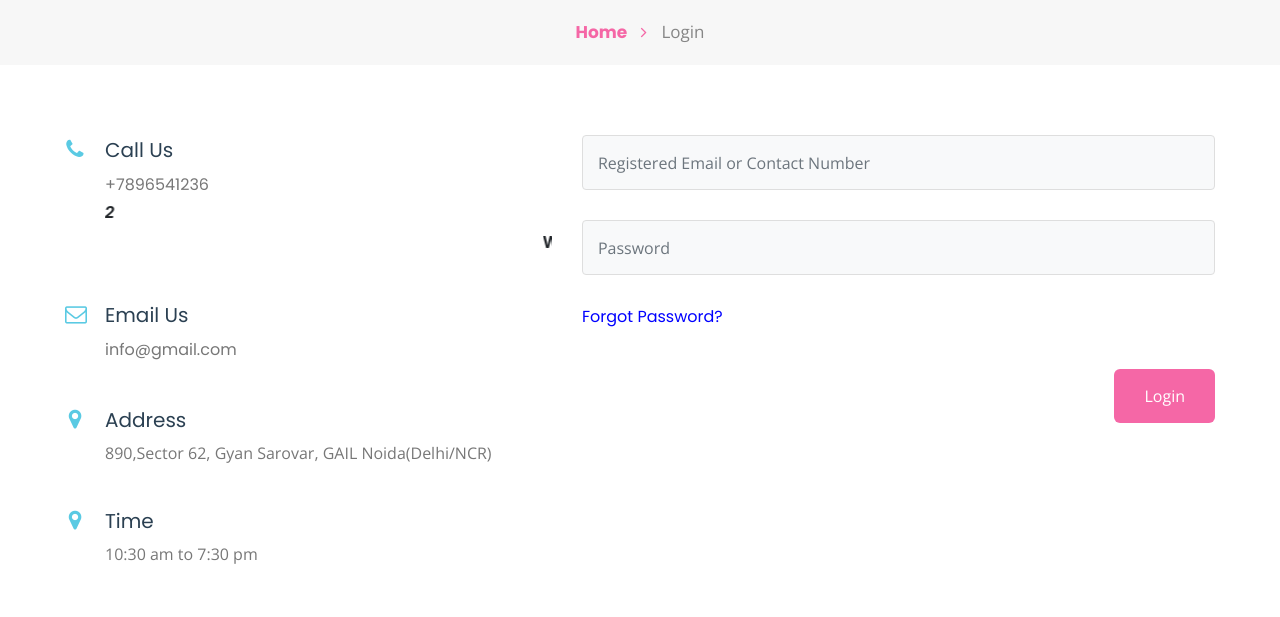
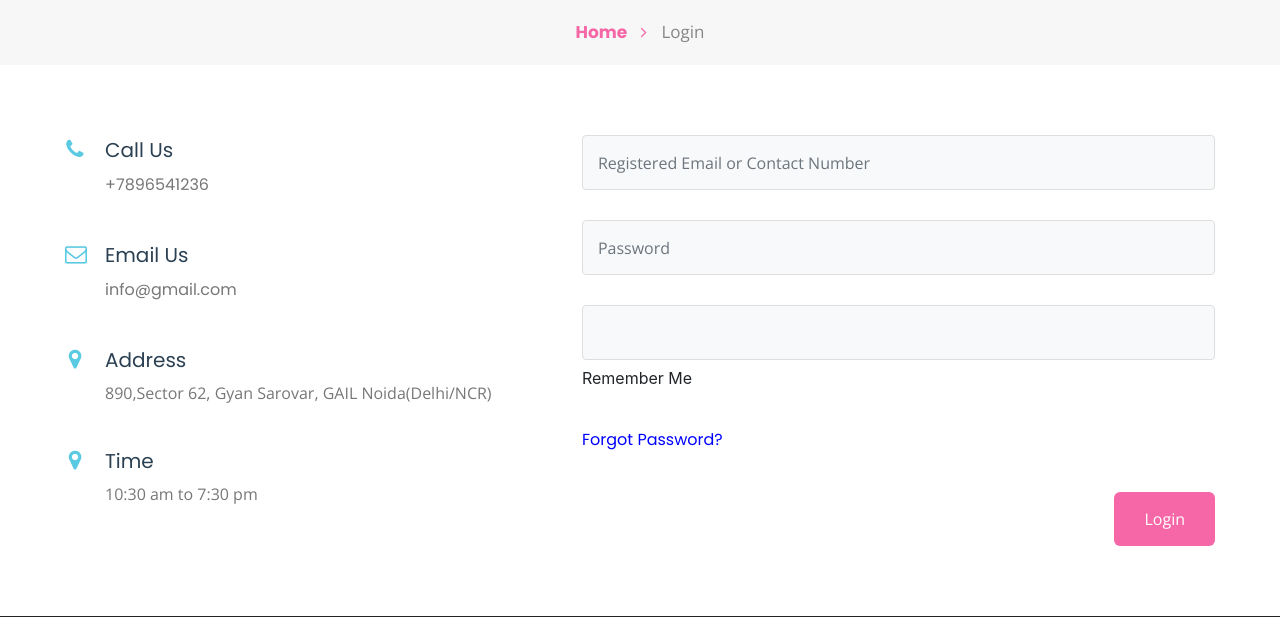
Before and after one commit to achs-a/salonManagementSystem, a PHP site: page /login.php in a window 1280 px wide. Shown: the part 341-958 px from the top of the page. Run offline with PHP 8.4, Linux system fonts and the light colour scheme; a user stored in the database is signed in; data comes from the database, SQL or seed files in the repository.

Commit message:
Add files via upload
GISLAIN added remember me

```diff
--- a/login.php
+++ b/login.php
@@ -3,15 +3,26 @@ session_start();
 error_reporting(0);
 include('includes/dbconnection.php');
 error_reporting(0);
-
-if(isset($_POST['logout']))
-  {
+if(isset($_POST['login'])) {
     $emailcon=$_POST['emailcont'];
     $password=md5($_POST['password']);
-    $query=mysqli_query($con,"select ID from tbluser where  (Email='$emailcon' || MobileNumber='$emailcon') && Password='$password' ");
+    $query=mysqli_query($con,"select ID from tbluser where (Email='$emailcon' || MobileNumber='$emailcon') && Password='$password' ");
     $ret=mysqli_fetch_array($query);
     if($ret>0){
         $_SESSION['bpmsuid']=$ret['ID'];
+
+        if(!empty($_POST["remember"])) {
+            setcookie ("user_login",$_POST["emailcont"],time()+ (10 * 365 * 24 * 60 * 60));
+            setcookie ("user_password",$_POST["password"],time()+ (10 * 365 * 24 * 60 * 60));
+        } else {
+            if(isset($_COOKIE["user_login"])) {
+                setcookie ("user_login","");
+            }
+            if(isset($_COOKIE["user_password"])) {
+                setcookie ("user_password","");
+            }
+        }
+
         header('location:index.php');
     }
     else{
@@ -22,10 +33,7 @@ if(isset($_POST['logout']))
 <!doctype html>
 <html lang="en">
 <head>
-
-
-    <title>Best Salon Management System(LTD) | Login</title>
-
+<title>Salon Management System | Login</title>
 <!-- Template CSS -->
 <link rel="stylesheet" href="assets/css/style-starter.css">
 <link href="https://fonts.googleapis.com/css?family=Josefin+Slab:400,700,700i&display=swap" rel="stylesheet">
@@ -34,8 +42,8 @@ if(isset($_POST['logout']))
 </head>
 <body id="home">
 <?php include_once('includes/header.php');?>
-
-<script src="assets/js/jquery-3.3.1.min.js"></script> <!-- Common jquery plugin -->
+<script src="assets/js/jquery-3.3.1.min.js"></script>
+<!-- Common jquery plugin -->
 <!--bootstrap working-->
 <script src="assets/js/bootstrap.min.js"></script>
 <!-- //bootstrap working-->
@@ -48,43 +56,35 @@ $(function () {
     });
 </script>
 <!-- disable body scroll which navbar is in active -->
-
 <!-- breadcrumbs -->
 <section class="w3l-inner-banner-main">
     <div class="about-inner contact ">
         <div class="container">
             <div class="main-titles-head text-center">
-            <h3 class="header-name ">
-
- Login Page
-            </h3>
+                <h3 class="header-name "> Login Page </h3>
             </div>
         </div>
     </div>
     <div class="breadcrumbs-sub">
         <div class="container">
             <ul class="breadcrumbs-custom-path">
-    <li class="right-side propClone"><a href="index.php" class="">Home <span class="fa fa-angle-right" aria-hidden="true"></span></a> <p></li>
-    <li class="active ">
-        Login</li>
+                <li class="right-side propClone"><a href="index.php" class="">Home <span class="fa fa-angle-right" aria-hidden="true"></span></a>
+                <p></li>
+                <li class="active "> Login</li>
             </ul>
-</div>
         </div>
     </div>
 </section>
 <!-- breadcrumbs //-->
 <section class="w3l-contact-info-main" id="contact">
-    <div class="contact-sec	">
+    <div class="contact-sec ">
         <div class="container">
-
             <div class="d-grid contact-view">
                 <div class="cont-details">
                     <?php
-
                     $ret=mysqli_query($con,"select * from tblpage where PageType='contactus' ");
                     $cnt=1;
                     while ($row=mysqli_fetch_array($ret)) {
-
                     ?>
                     <div class="cont-top">
                         <div class="cont-left text-center">
@@ -92,9 +92,7 @@ while ($row=mysqli_fetch_array($ret)) {
                         </div>
                         <div class="cont-right">
                             <h6>Call Us</h6>
-                            <p class="para"><a href="tel:+44 99 555 42">+<?php  echo $row['MobileNumber'];?></a></p>
-				<strong><marquee behavior="infinite" direction="right"><i class="fa-solid fa-phone" >tel:+44 99 555 42</i></marquee></strong>
-    <strong><marquee bahavior="infinite" direction="left">Welcome to salon management system</marquee></strong>
+                            <p class="para"><a href="tel:+44 99 555 42">+<?php echo $row['MobileNumber'];?></a></p>
                         </div>
                     </div>
                     <div class="cont-top margin-up">
@@ -103,7 +101,7 @@ while ($row=mysqli_fetch_array($ret)) {
                         </div>
                         <div class="cont-right">
                             <h6>Email Us</h6>
-                            <p class="para"><a href="mailto:example@mail.com" class="mail"><?php  echo $row['Email'];?></a></p>
+                            <p class="para"><a href="mailto:example@mail.com" class="mail"><?php echo $row['Email'];?></a></p>
                         </div>
                     </div>
                     <div class="cont-top margin-up">
@@ -112,7 +110,7 @@ while ($row=mysqli_fetch_array($ret)) {
                         </div>
                         <div class="cont-right">
                             <h6>Address</h6>
-                            <p class="para"> <?php  echo $row['PageDescription'];?></p>
+                            <p class="para"> <?php echo $row['PageDescription'];?></p>
                         </div>
                     </div>
                     <div class="cont-top margin-up">
@@ -121,31 +119,32 @@ while ($row=mysqli_fetch_array($ret)) {
                         </div>
                         <div class="cont-right">
                             <h6>Time</h6>
-                            <p class="para"> <?php  echo $row['Timing'];?></p>
+                            <p class="para"> <?php echo $row['Timing'];?></p>
                         </div>
                     </div>
-               <?php } ?> </div>
+                    <?php } ?>
+                </div>
                 <div class="map-content-9 mt-lg-0 mt-4">
                     <form method="post">
                         <div>
                             <input type="text" class="form-control" name="emailcont" required="true" placeholder="Registered Email or Contact Number" required="true">
-
                         </div>
                         <div style="padding-top: 30px;">
                             <input type="password" class="form-control" name="password" placeholder="Password" required="true">
-
                         </div>
-
+                        <div style="padding-top: 30px;">
+                            <input type="checkbox" name="remember" id="remember">
+                            <label for="remember">Remember Me</label>
+                        </div>
                         <div class="twice-two" style="padding-top: 30px;">
                             <a class="link--gray" style="color: blue;" href="forgot-password.php">Forgot Password?</a>
-
                         </div>
                         <button type="submit" class="btn btn-contact" name="login">Login</button>
                     </form>
                 </div>
             </div>
-
-    </div></div>
+        </div>
+    </div>
 </section>
 <?php include_once('includes/footer.php');?>
 <!-- move top -->
@@ -154,10 +153,7 @@ while ($row=mysqli_fetch_array($ret)) {
 </button>
 <script>
     // When the user scrolls down 20px from the top of the document, show the button
-	window.onscroll = function () {
-		scrollFunction()
-	};
-
+    window.onscroll = function () { scrollFunction() };
     function scrollFunction() {
         if (document.body.scrollTop > 20 || document.documentElement.scrollTop > 20) {
             document.getElementById("movetop").style.display = "block";
@@ -165,7 +161,6 @@ while ($row=mysqli_fetch_array($ret)) {
             document.getElementById("movetop").style.display = "none";
         }
     }
-
     // When the user clicks on the button, scroll to the top of the document
     function topFunction() {
         document.body.scrollTop = 0;
@@ -174,5 +169,4 @@ while ($row=mysqli_fetch_array($ret)) {
 </script>
 <!-- /move top -->
 </body>
-
 </html>
```
Lines whose indentation alone changed are shown as unchanged.
